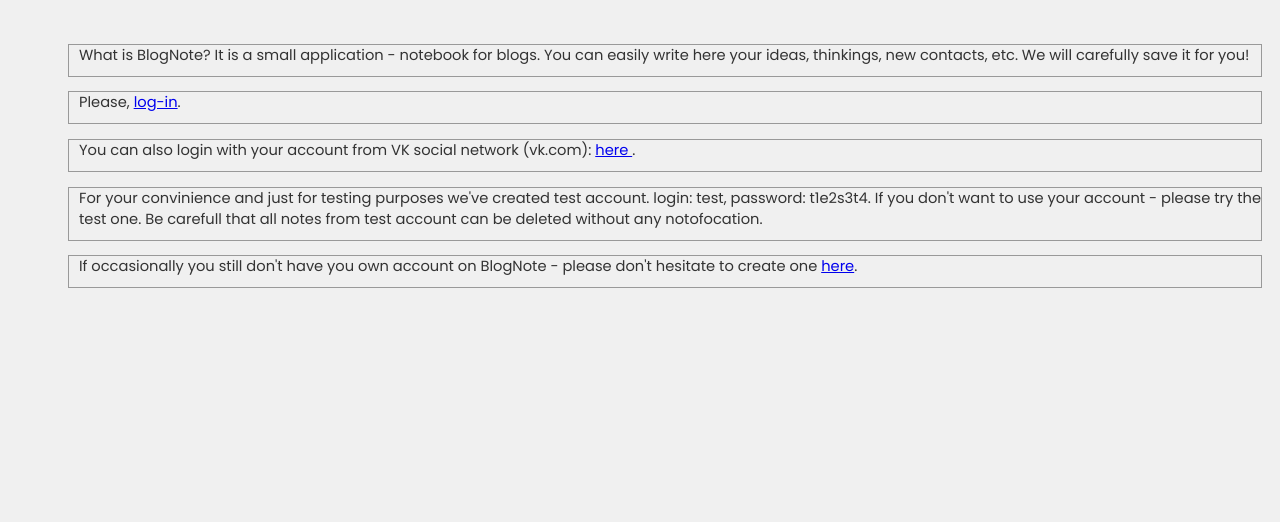
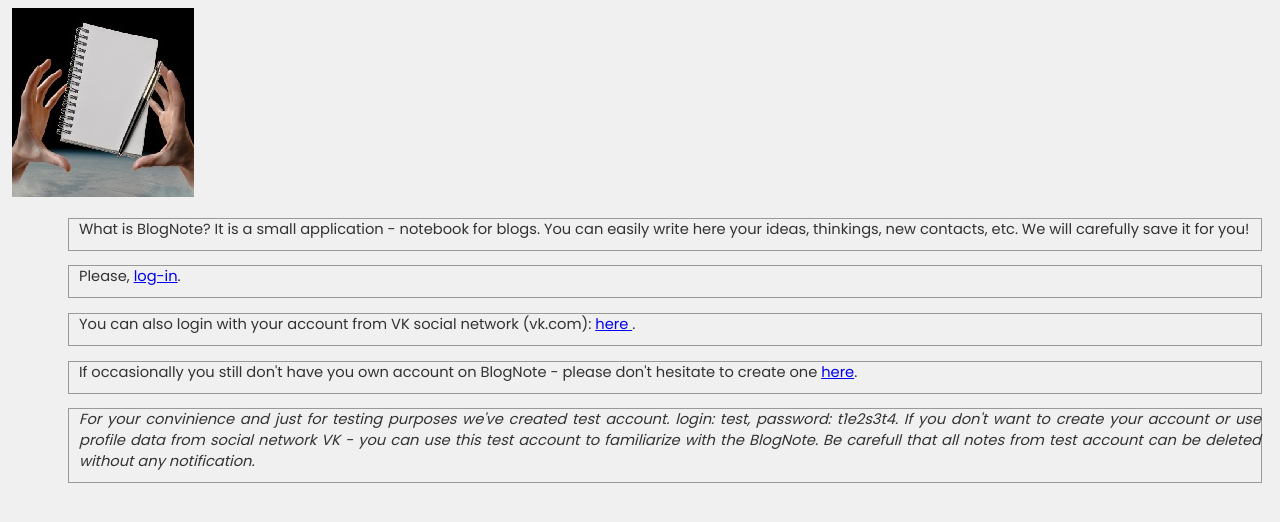
Before and after one commit to yurichernyshov/BlogNote, a Django app: page /BlogNote in a window 1280 px wide. Shown: the top 522 px of the page. Run offline with Django 3.2, Linux system fonts and the light colour scheme; parts of the project's set-up code (start-up, migrations or seed data) failed here and were passed over.

Commit message:
Design was improved: logo is added, html text was corrected

```diff
--- a/templates/base.html
+++ b/templates/base.html
@@ -9,6 +9,8 @@
     <link href="{% static "css/main.css" %}" rel="stylesheet">
 </head>
 <body>
+    <img src="{% static "images/BlogNote_logo_small.jpg" %}">
+
     {% block info %}{% endblock %}
 
     {% block content %}{% endblock %}
--- a/templates/page_NoteDetails.html
+++ b/templates/page_NoteDetails.html
@@ -6,7 +6,7 @@
 
 {% block content %}
     <h1>{{ note.title }}</h1>
-    <p class="date">Published at {{ note.publish }} by {{ note.author }}</p>
+    <p class="date">Type: "{{ note.status }}", published at {{ note.publish }} by {{ note.author }}</p>
     {{ note.body|linebreaks }}
     It was happened here:
     <div id="map" style="width: 400px; height: 200px" latitude={{ note.latitude }} longtitude={{ note.longtitude }} zoom={{ note.zoom }}>
--- a/templates/page_StartPage.html
+++ b/templates/page_StartPage.html
@@ -35,14 +35,17 @@ BlogNote start page. Welcome!
 	        <a href="{% url "social:begin" "vk-oauth2" %}"> here </a>.
                 </p>
                 <p>
-		For your convinience and just for testing purposes we've created test account.
-                login: test, password: t1e2s3t4.
-                If you don't want to use your account - please try the test one.
-                Be carefull that all notes from test account can be deleted without any notofocation.
-                </p>
-                <p>
 		If occasionally you still don't have you own account on BlogNote -
                 please don't hesitate to create one <a href="{% url "register" %}">here</a>.
                 </p>
+                <p>
+                <i>
+		For your convinience and just for testing purposes we've created test account.
+                login: test, password: t1e2s3t4.
+                If you don't want to create your account or use profile data from social network VK
+                - you can use this test account to familiarize with the BlogNote.
+                Be carefull that all notes from test account can be deleted without any notification.
+                </i>
+                </p>
 	{% endif %}
 {% endblock %}
```
Also changed, not shown: BlogNote/settings.py (+9 -4 lines), static/images/BlogNote_logo_small.jpg (added).
